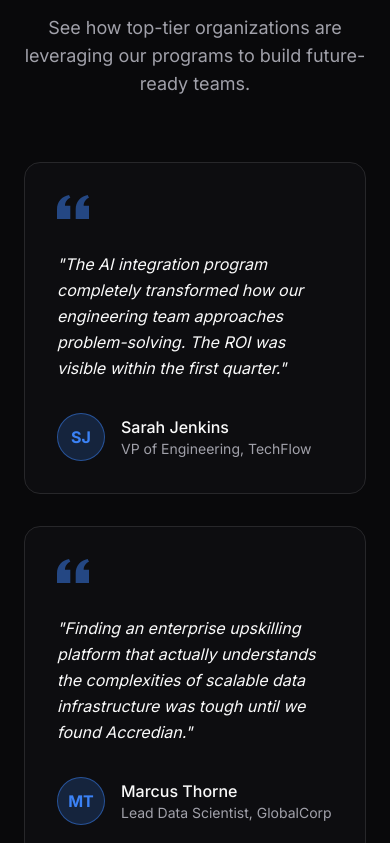
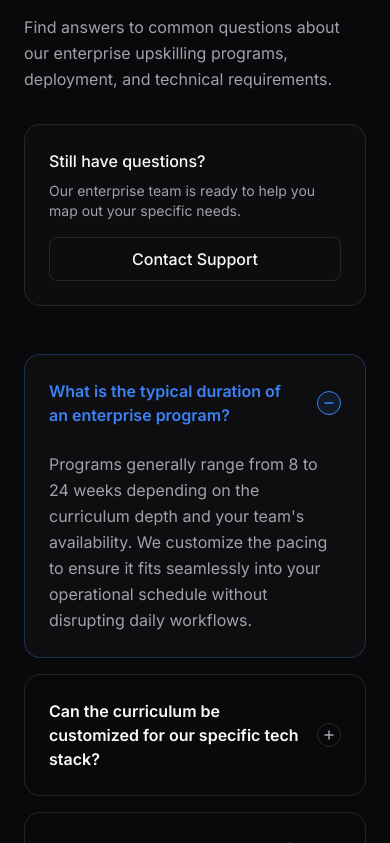
Before and after one commit to JhaSourav07/accredian-enterprise-redesign, a Next.js app: page / in a window 390 px wide. Shown: the part 4681-5524 px from the top of the page. Built offline with nearby package versions, Linux system fonts and the light colour scheme.

Commit message:
feat: add FAQ section component and integrate it into home page

```diff
--- a/src/app/page.tsx
+++ b/src/app/page.tsx
@@ -2,8 +2,9 @@ import { Hero } from "@/components/sections/Hero";
 import { Features } from "@/components/sections/Features";
 import { Stats } from "@/components/sections/Stats";
 import { Partnerships } from "@/components/sections/Partnerships";
-import { Timeline } from "@/components/sections/Timeline"; // Import Timeline
+import { Timeline } from "@/components/sections/Timeline";
 import { Testimonials } from "@/components/sections/Testimonials";
+import { FAQ } from "@/components/sections/FAQ"; // Import FAQ
 import { CTA } from "@/components/sections/CTA";
 
 export default function Home() {
@@ -13,7 +14,8 @@ export default function Home() {
       <Features />
       <Stats />
       <Partnerships />
-      <Timeline /> {/* Add Timeline here */}
+      <Timeline />
+      <FAQ />
       <Testimonials />
       <CTA />
     </main>
--- /dev/null
+++ b/src/components/sections/FAQ.tsx
@@ -0,0 +1,121 @@
+"use client";
+
+import React, { useState } from 'react';
+import { Button } from '../ui/Button';
+
+// Enterprise-focused FAQ data
+const FAQS = [
+  {
+    id: 1,
+    question: "What is the typical duration of an enterprise program?",
+    answer: "Programs generally range from 8 to 24 weeks depending on the curriculum depth and your team's availability. We customize the pacing to ensure it fits seamlessly into your operational schedule without disrupting daily workflows."
+  },
+  {
+    id: 2,
+    question: "Can the curriculum be customized for our specific tech stack?",
+    answer: "Absolutely. During the 'Skill Gap Analysis' phase, we map our core modules directly to your existing infrastructure, whether your team utilizes AWS, Azure, GCP, or proprietary internal tools."
+  },
+  {
+    id: 3,
+    question: "How do you measure the ROI of the training?",
+    answer: "We provide enterprise administrators with a comprehensive dashboard that tracks cohort completion rates, capstone project performance, and post-program skill application metrics."
+  },
+  {
+    id: 4,
+    question: "Is there support available after the program concludes?",
+    answer: "Yes. All enterprise cohorts receive 90 days of post-program mentoring, quarterly curriculum updates, and perpetual access to our enterprise resource library."
+  }
+];
+
+export function FAQ() {
+  // We keep track of which accordion item is currently open.
+  // We start with ID 1 open by default so the user immediately sees how it works.
+  const [openId, setOpenId] = useState<number | null>(1);
+
+  const toggleFAQ = (id: number) => {
+    // If clicking the one that's already open, close it. Otherwise, open the new one.
+    setOpenId(openId === id ? null : id);
+  };
+
+  return (
+    <section className="py-24 bg-background border-t border-border/50 relative">
+      <div className="max-w-7xl mx-auto px-6">
+
+        <div className="grid grid-cols-1 lg:grid-cols-12 gap-12 lg:gap-8">
+
+          {/* Left Column: Context & CTA */}
+          <div className="lg:col-span-4 flex flex-col items-start">
+            <h2 className="text-3xl md:text-4xl font-bold text-primary mb-4">
+              Frequently Asked <span className="text-accent">Questions</span>
+            </h2>
+            <p className="text-muted mb-8 leading-relaxed">
+              Find answers to common questions about our enterprise upskilling programs, deployment, and technical requirements.
+            </p>
+            <div className="p-6 rounded-2xl bg-surface/30 border border-border w-full">
+              <h4 className="text-primary font-medium mb-2">Still have questions?</h4>
+              <p className="text-sm text-muted mb-4">Our enterprise team is ready to help you map out your specific needs.</p>
+              <Button variant="outline" className="w-full">Contact Support</Button>
+            </div>
+          </div>
+
+          {/* Right Column: The Accordion List */}
+          <div className="lg:col-span-8 flex flex-col gap-4">
+            {FAQS.map((faq) => {
+              const isOpen = openId === faq.id;
+
+              return (
+                <div
+                  key={faq.id}
+                  // The card styling changes slightly when it's open (lighter border, subtle background)
+                  className={`rounded-2xl border transition-colors duration-300 overflow-hidden ${
+                    isOpen ? 'bg-surface/40 border-accent/30' : 'bg-transparent border-border hover:border-border/80'
+                  }`}
+                >
+                  {/* The Clickable Question Header */}
+                  <button
+                    onClick={() => toggleFAQ(faq.id)}
+                    className="w-full flex items-center justify-between p-6 text-left focus:outline-none"
+                  >
+                    <span className={`font-semibold transition-colors ${isOpen ? 'text-accent' : 'text-primary'}`}>
+                      {faq.question}
+                    </span>
+
+                    {/* Animated Plus/Minus Icon */}
+                    <div className={`flex-shrink-0 ml-4 w-6 h-6 rounded-full border flex items-center justify-center transition-all duration-300 ${isOpen ? 'border-accent text-accent bg-accent/10' : 'border-border text-muted'}`}>
+                      <svg
+                        className={`w-3 h-3 transform transition-transform duration-300 ${isOpen ? 'rotate-180' : ''}`}
+                        fill="none" viewBox="0 0 24 24" stroke="currentColor" strokeWidth={3}
+                      >
+                        {isOpen ? (
+                          <path strokeLinecap="round" strokeLinejoin="round" d="M20 12H4" /> // Minus
+                        ) : (
+                          <path strokeLinecap="round" strokeLinejoin="round" d="M12 4v16m8-8H4" /> // Plus
+                        )}
+                      </svg>
+                    </div>
+                  </button>
+
+                  {/* The Expandable Answer Content */}
+                  {/* We use a combination of grid-template-rows and opacity for a CSS-only smooth height transition */}
+                  <div
+                    className={`grid transition-all duration-300 ease-in-out ${
+                      isOpen ? 'grid-rows-[1fr] opacity-100' : 'grid-rows-[0fr] opacity-0'
+                    }`}
+                  >
+                    <div className="overflow-hidden">
+                      <p className="p-6 pt-0 text-muted leading-relaxed">
+                        {faq.answer}
+                      </p>
+                    </div>
+                  </div>
+
+                </div>
+              );
+            })}
+          </div>
+
+        </div>
+      </div>
+    </section>
+  );
+}
```
